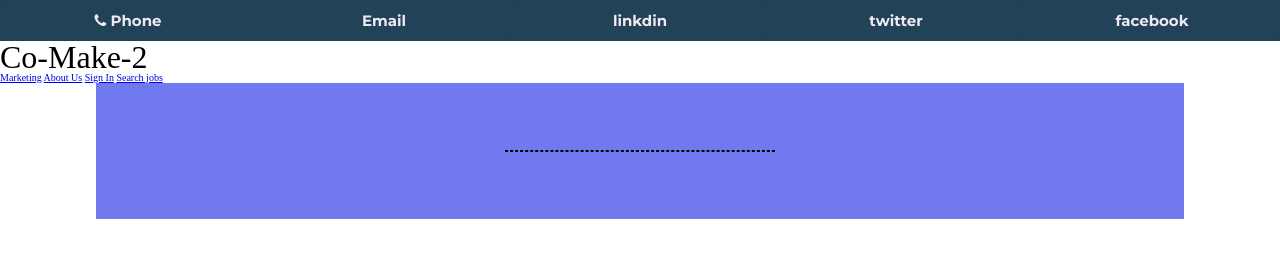
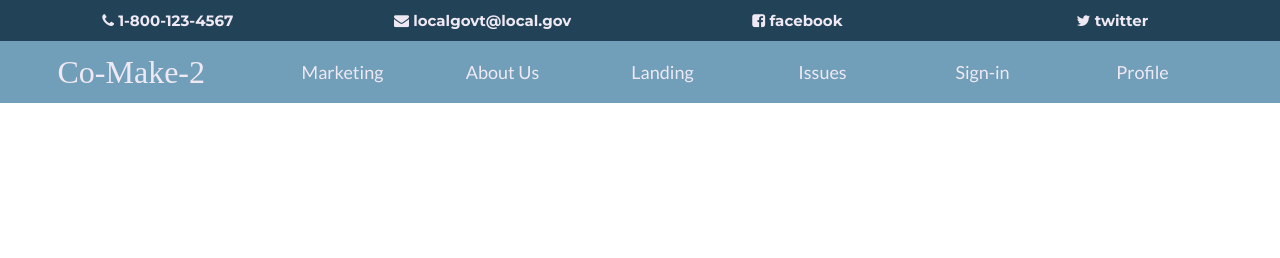
Before and after one commit to Co-Make-3-BW/web1-marketing, a plain HTML site: page about_us.html in a window 1280 px wide. Drawn offline with Linux system fonts and the light colour scheme.

Commit message:
finishing up for the night

```diff
--- a/about_us.html
+++ b/about_us.html
@@ -16,47 +16,42 @@
   <![endif]-->
 </head>
 <body>
-    <div class="marketing-container">
     <header>
         <div class="marketing-contact-banner">
             <nav class="marketing-contact-nav">
-                    <a href="#"><i class="fa fa-phone"></i> Phone</a>
-                    <a href="#"><i></i> Email</a>
-                    <a href="#"><i></i> linkdin</a>
-                    <a href="#"><i></i> twitter</a>
-                    <a href="#"><i></i> facebook</a>
+                <a href="#"><i class="fa fa-phone"></i> 1-800-123-4567</a>
+                <a href="#"><i class="fa fa-envelope"></i> localgovt@local.gov</a>
+                <a href="#"><i class="fa fa-facebook-square"></i> facebook</a>
+                <a href="#"><i class="fa fa-twitter"></i> twitter</a>
             </nav>
         </div>
+    </header>
+
     <div class="marketing-sticky-nav">
-                <div class="marketing-navcontainer">
+        <div class="marketing-nav-container">
             <h1>Co-Make-2</h1>
 
             <nav class="marketing-persistant-nav">
                 <a href="index.html">Marketing</a>
                 <a href="about_us.html">About Us</a>
-                        <a href="#">Sign In</a>
-                        <a href="#">Search jobs</a>
+                <a href="#">Landing</a>
+                <a href="#">Issues</a>
+                <a href="#">Sign-in</a>
+                <a href="#">Profile</a>
             </nav>
         </div>
     </div> <!--end top nav-->
-        </header>
+    <section>
+        <div class="marketing-aboutus-intro">
+
         </div>
+    </section>
     <section>
 
-    </section>
-    <div class="marketing-container">
-
-
-    <section class="marketing-middle-cards">
-        <div class="marketing-card-container">
-            <div class="marketing-card">
-
-            </div>
-        </div>
 
     </section>
     <footer>
 
-    </footer></div>
+    </footer>
 </body>
 </html>
--- a/less/index.less
+++ b/less/index.less
@@ -8,3 +8,4 @@
 @import "navigation";
 @import "footer";
 @import "marketing-body";
+@import "marketing-about-us";
--- a/less/marketing-body.less
+++ b/less/marketing-body.less
@@ -112,6 +112,12 @@
             margin: 2% 0;
         }
     }
-
-
 }
+.marketing-bottom-copyright{
+    width:100%;
+    background-color: @marketing-copyright-background;
+    text-align: center;
+    color:@marketing-nav-font-color;
+    padding: 1%;
+    font-size: 1.5rem;
+}
--- a/less/variables.less
+++ b/less/variables.less
@@ -2,6 +2,9 @@
 @marketing-page-width: 85%;
 @marketing-page-font1:'Montserrat';
 @marketing-page-font2:'Lato';
+
+//footer
+@marketing-copyright-background:#2C3130 ;
 
 //marketing
 /* coolors pallet
```
Also changed, not shown: index.html (+1 -2 lines), css/index.css, less/marketing-about-us.less (added). Lines whose indentation alone changed are shown as unchanged.
